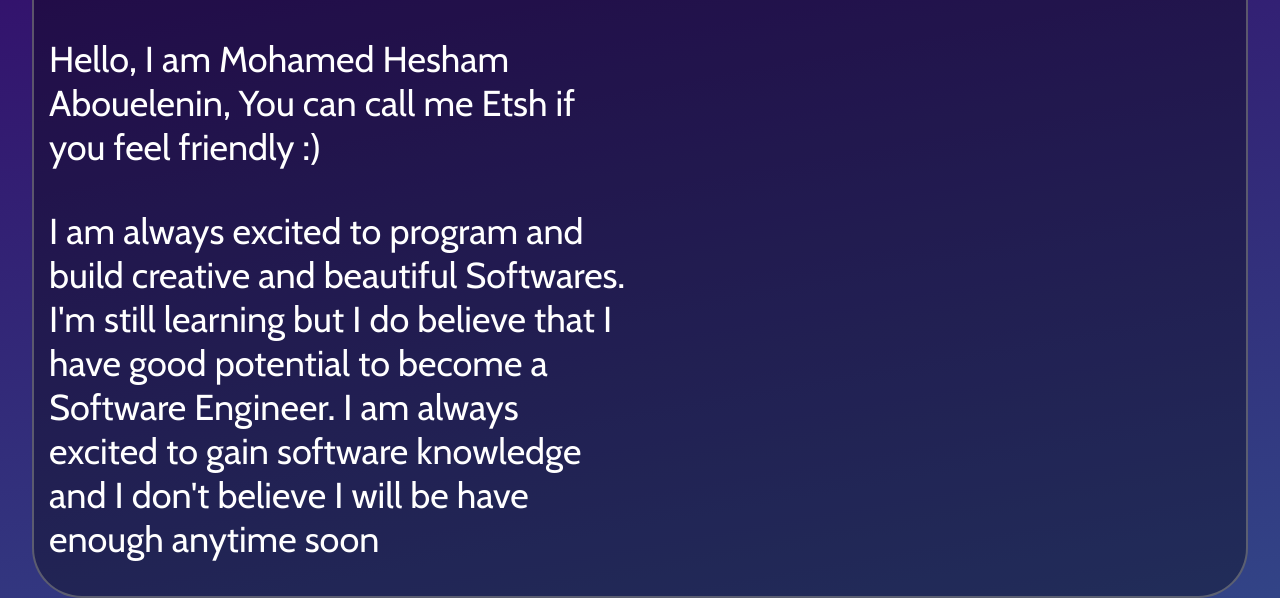
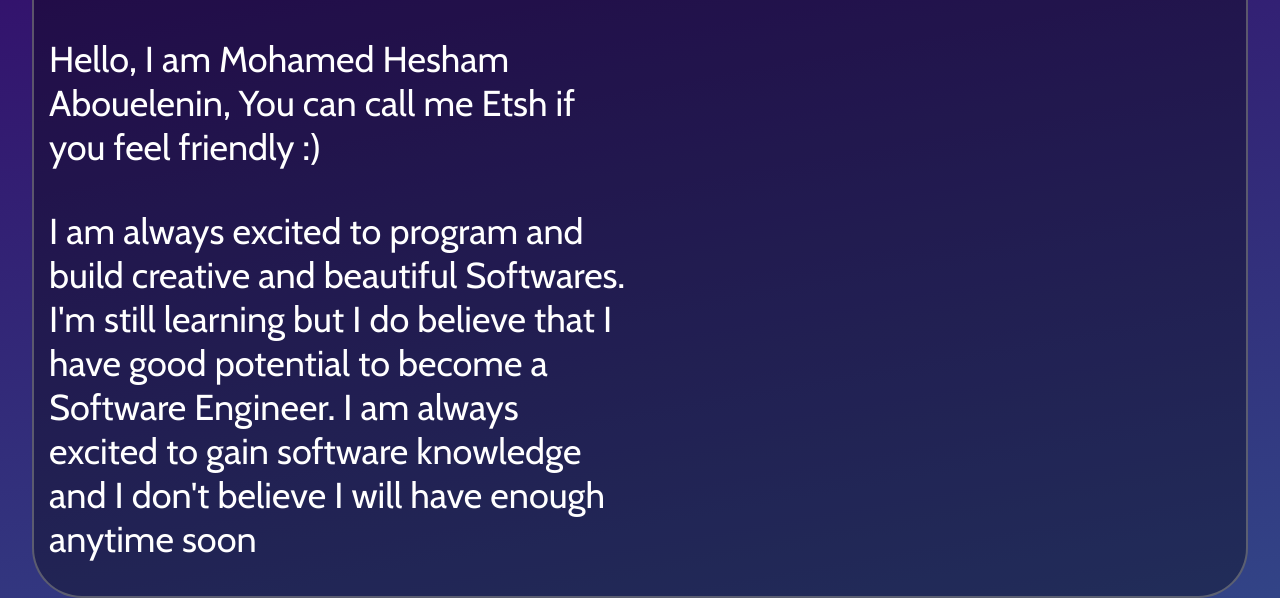
Before and after one commit to EtshD1/landing-page, a plain HTML site: page index.html in a window 1280 px wide. Shown: the part 377-975 px from the top of the page. Drawn offline with nearby package versions, Linux system fonts and the light colour scheme.

Commit message:
Update index.html

```diff
--- a/index.html
+++ b/index.html
@@ -31,7 +31,7 @@
           <p>Hello, I am Mohamed Hesham Abouelenin, You can call me Etsh if you feel friendly :)</p>
           <p>I am always excited to program and build creative and beautiful Softwares. I'm still learning but I do
             believe that I have good potential to become a Software Engineer. I am always excited to gain software
-            knowledge and I don't believe I will be have enough anytime soon</p>
+            knowledge and I don't believe I will have enough anytime soon</p>
         </div>
       </section>
 
```
